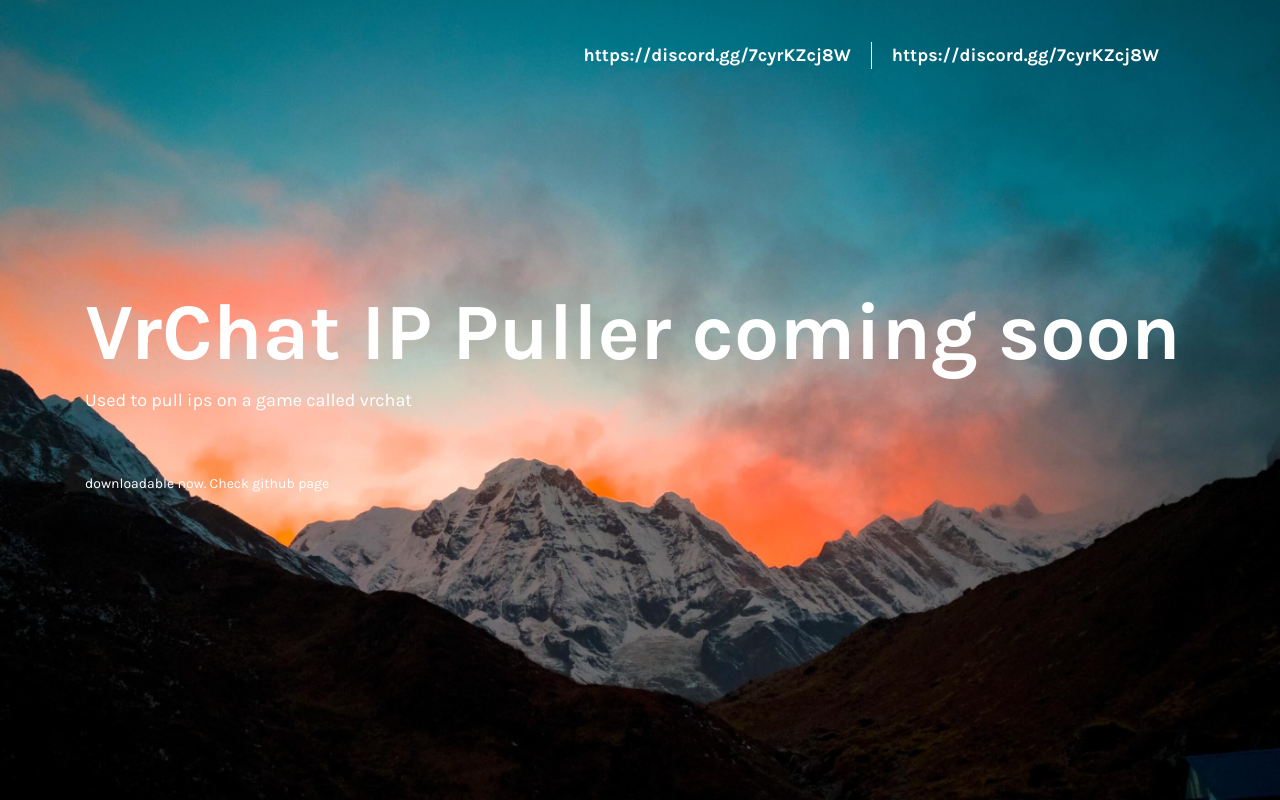
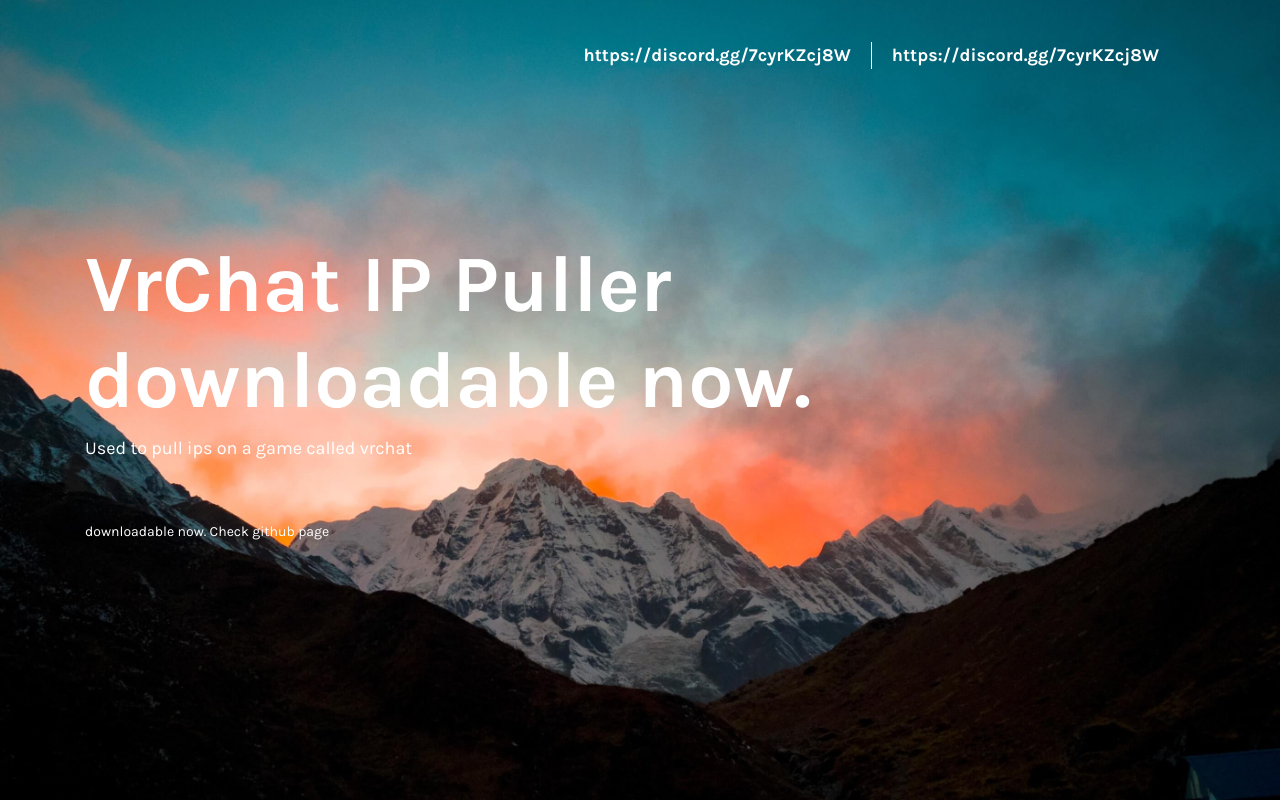
Before and after one commit to SgtGigdi/VRCHAT-IPPULLER, a plain HTML site: page index.html in a window 1280 px wide. Drawn offline with nearby package versions, Linux system fonts and the light colour scheme.

Commit message:
Update index.html

```diff
--- a/index.html
+++ b/index.html
@@ -27,7 +27,7 @@
     </header>
     <main class="my-auto">
         <div class="container">
-            <h1 class="page-title">VrChat IP Puller coming soon</h1>
+            <h1 class="page-title">VrChat IP Puller downloadable now.</h1>
             <p class="page-description">Used to pull ips on a game called vrchat
             </p>
             <p>downloadable now. Check github page</p>
```
